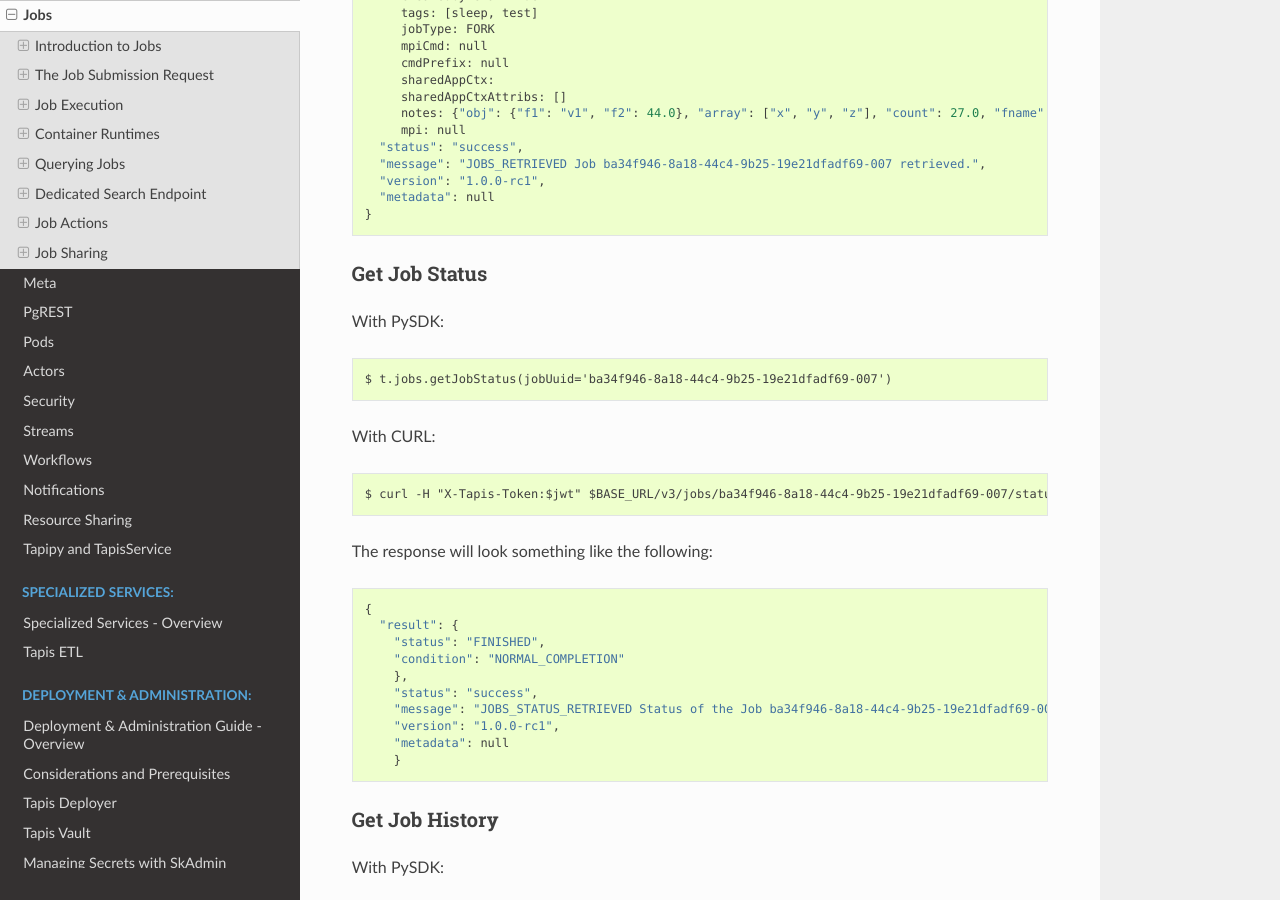
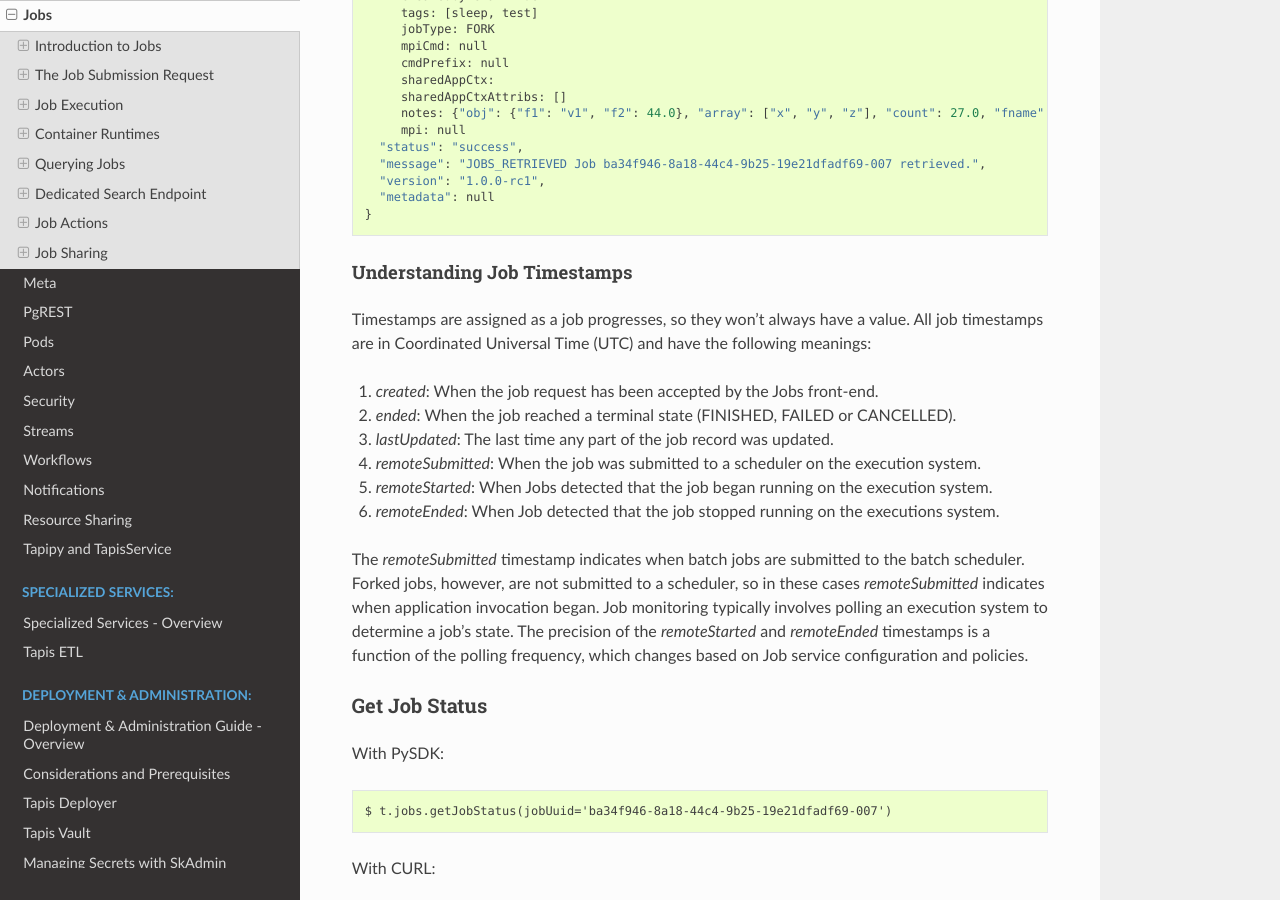
Before and after one commit to tapis-project/documentation, a Sphinx documentation site: the page built from source/technical/jobs.rst, in a window 1280 px wide and 900 px high, scrolled down 39324 px. Built offline with Sphinx 7.4.7 and the Read the Docs theme 2.0.0, drawn with Linux system fonts in a browser that asks for light colours.

Commit message:
job timestamp explanations

```diff
--- a/source/technical/jobs.rst
+++ b/source/technical/jobs.rst
@@ -1570,6 +1570,21 @@ The response will look something like the following:
     "metadata": null
   }
 
+Understanding Job Timestamps
+^^^^^^^^^^^^^^^^^^^^^^^^^^^^
+
+Timestamps are assigned as a job progresses, so they won't always have a value.  All job timestamps are in Coordinated Universal Time (UTC) and have the following meanings:
+
+1. *created*:  When the job request has been accepted by the Jobs front-end.
+2. *ended*:  When the job reached a terminal state (FINISHED, FAILED or CANCELLED).
+3. *lastUpdated*:  The last time any part of the job record was updated.
+4. *remoteSubmitted*:  When the job was submitted to a scheduler on the execution system.
+5. *remoteStarted*:  When Jobs detected that the job began running on the execution system.
+6. *remoteEnded*:  When Job detected that the job stopped running on the executions system.
+
+The *remoteSubmitted* timestamp indicates when batch jobs are submitted to the batch scheduler.  Forked jobs, however, are not submitted to a scheduler, so in these cases *remoteSubmitted* indicates when application invocation began.  Job monitoring typically involves polling an execution system to determine a job's state.  The precision of the *remoteStarted* and *remoteEnded* timestamps is a function of the polling frequency, which changes based on Job service configuration and policies.
+
+
 Get Job Status
 ----------------
 
```
